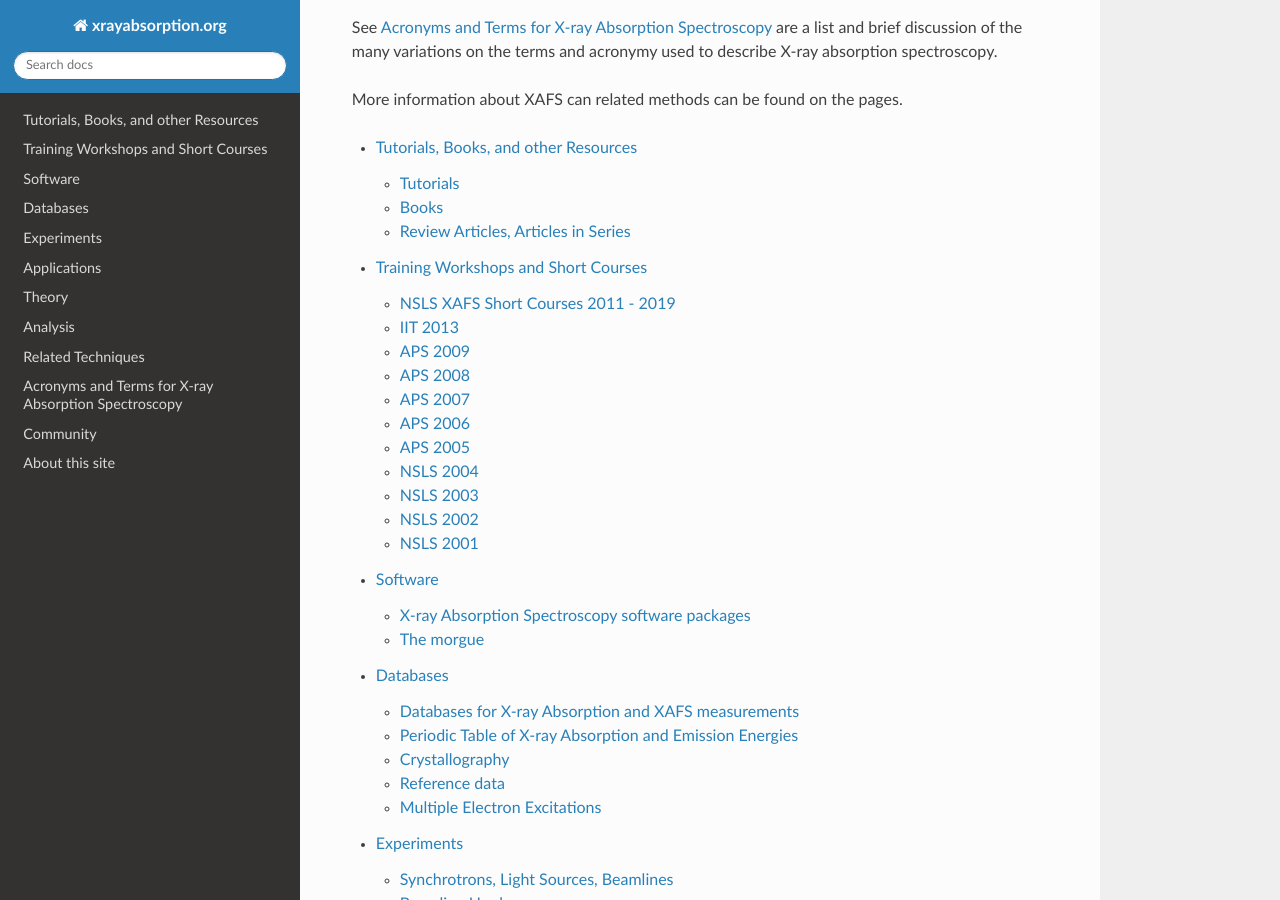
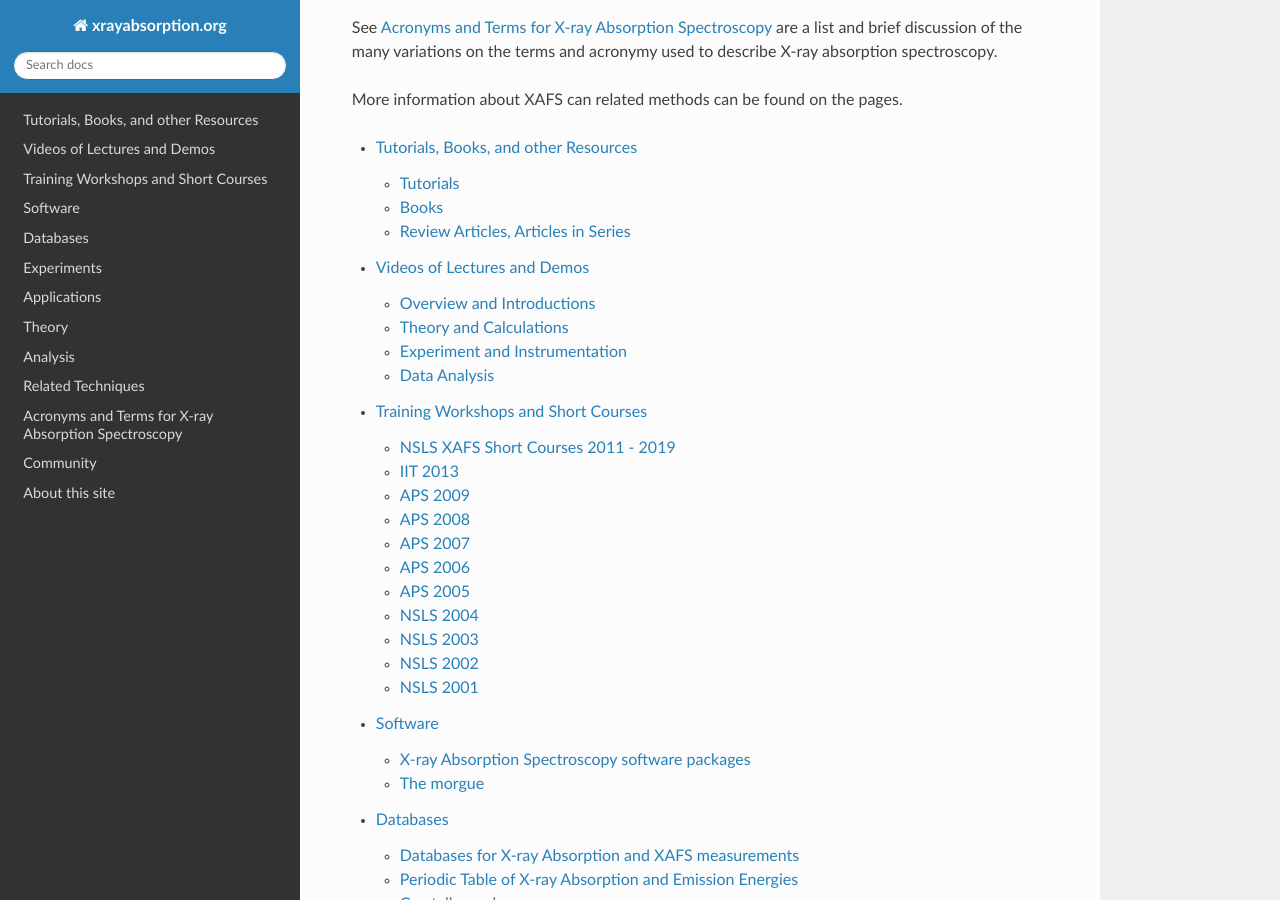
Before and after one commit to XraySpectroscopy/xafsorg, a Sphinx documentation site: the page built from docs/index.rst, in a window 1280 px wide and 900 px high, scrolled down 560 px. Built offline with Sphinx 7.4.7 and the Read the Docs theme 2.0.0, drawn with Linux system fonts in a browser that asks for light colours; some of the changed lines change nothing that is shown.

Commit message:
add videos list, based on G Bunker's list for XAFS2021 school

```diff
--- a/docs/index.rst
+++ b/docs/index.rst
@@ -37,6 +37,7 @@ More information about XAFS can related methods can be found on the pages.
    :maxdepth: 2
 
    tutorials
+   videos
    workshops
    software
    databases
--- /dev/null
+++ b/docs/videos.rst
@@ -0,0 +1,57 @@
+=========================================
+Videos of Lectures and Demos
+=========================================
+
+Many lectures on XAFS and related topics are available on YouTube. A partal
+list (with presenter and many with approximate viewing times) of such
+videos (linking to youtube.com except as noted) are:
+
+Overview and Introductions
+---------------------------
+
+  * `Extended X-ray Absorption Fine Structure (EXAFS) (Sakura Pascarelli) (10 minutes) <https://www.youtube.com/watch?v=BTHpau2ok-8>`__
+  * `Hard X-ray Spectroscopy (Pieter Glatzel) (1.5 hours) <https://www.youtube.com/watch?v=0sMD8lZzuTE>`__
+  * `Introduction and Overview (Grant Bunker) (2 hour) <https://www.youtube.com/watch?v=L44ASXfBuRQ>`__
+  * `Introduction and Overview of XAFS (Anatoly Frenkel) (1 hour) <https://www.youtube.com/watch?v=fVN6hDTHZMI>`__
+  * `Introduction to XAFS (Bruce Ravel) (1 hour) <https://www.youtube.com/watch?v=8jjGXYvTzpA>`__
+  * `XAFS Introduction lecture (Eun-Suk Jeong) (0.5 hour)  <https://www.youtube.com/watch?v=ZEmHC6r7M1U>`__
+  * `Introduction to Extended X-Ray Absorption Fina Structure (EXAFS) (Chris Pollock) (1 hour) <https://www.youtube.com/watch?v=gh_1vGVluLA>`__
+  * `Fundamentals of XAFS 1: X-ray Properties and Atoms (Matt Newville) (0.5 hour) <https://youtu.be/EmbmZtAGZSk>`__
+
+
+Theory and Calculations
+---------------------------
+
+ * `Theory and Calculation of X-ray Spectra with FEFF (Joshua Kas) (1 hour) <https://www.youtube.com/watch?v=JKMn0-GheBM>`__
+ * `Fundamentals of XAFS 2: EXAFS Theory (Matt Newville) (0.5 hour) <https://www.youtube.com/watch?v=XA9fDD3YnbU>`__
+
+Experiment and Instrumentation
+-----------------------------------
+
+  * `Synchrotron Radiation Sources and Detectors (Grant Bunker) (1 hour) <https://www.youtube.com/watch?v=cdFhaULdyx0>`__
+  * `Sample Preparation (Grant Bunker)(1 hour) <https://www.youtube.com/watch?v=Co1vPxZf3ik>`__
+  * `Calculating Sample Thickness and Edge Jumps (Carlo Segre)(0.5 hour) <https://www.youtube.com/watch?v=JAjsT3qu6_o>`__
+  * `How to write a General User Proposal (Carlo Segre) (1 hour) <https://www.youtube.com/watch?v=tWQ4Y8lc3p0>`__
+
+Data Analysis
+------------------
+
+  * `EXAFS, XANES Data Fitting using Athena (Bruce Ravel) (9 videos, each 1 hour) <https://www.youtube.com/playlist?list=PLyzX_pouV65vbohf_puwlg9fGNjJGpKpd>`__
+  * `Larch for XAFS Analysis (Matt Newville) (14 videos, each 20 to 40 minutes) <https://www.youtube.com/playlist?list=PLgNIl_xwV_vK4V6CmrsEsahNCAsjt8_Be>`__
+  * `Concepts in EXAFS Data Analysis (Grant Bunker) (1 hour) <https://www.youtube.com/watch?v=2BNM4Kq9fxI>`__
+  * `Disordered Systems (Grant Bunker) (1 hour) <https://www.youtube.com/watch?v=m87QVDkrOow>`__
+  * `XANES data analysis with FEFF (Fernando Vila) (1 hour) <https://youtu.be/ivWYh3N4tsI>`__
+
+
+  * `Demeter/Athena for Fe-S Part 1 (Shelly Kelly)  <https://youtu.be/xWq-8OCxXEE>`__ and `Part 2 <https://youtu.be/nBm19RncBu0>`__
+  * `Demeter/Artemis for Cu Part 1 (Shelly Kelly)   <https://youtu.be/sHPwT_D5o9I>`__ and `Part 2 <https://youtu.be/pKg9EMd5PNE>`__
+  * `Demeter/Artemis for Pt Part 1 (Shelly Kelly)   <https://youtu.be/BR8Q0C1wr3k>`__ and `Part 2 <https://youtu.be/PIf87yA0rAs>`__
+  * `Demeter/Artemis for Fe-S Part 1 (Shelly Kelly) <https://youtu.be/0UyPFbsJeFw>`__ and `Part 2 <https://youtu.be/M7OLLJdFWac>`__
+
+
+
+..
+  Information on Specific Topics in XAFS
+
+  Webcasts, screencasts, and other remote learning tools
+  gitmakLocal structure refinement on the basis of XANES fitting using FitIt software
```
